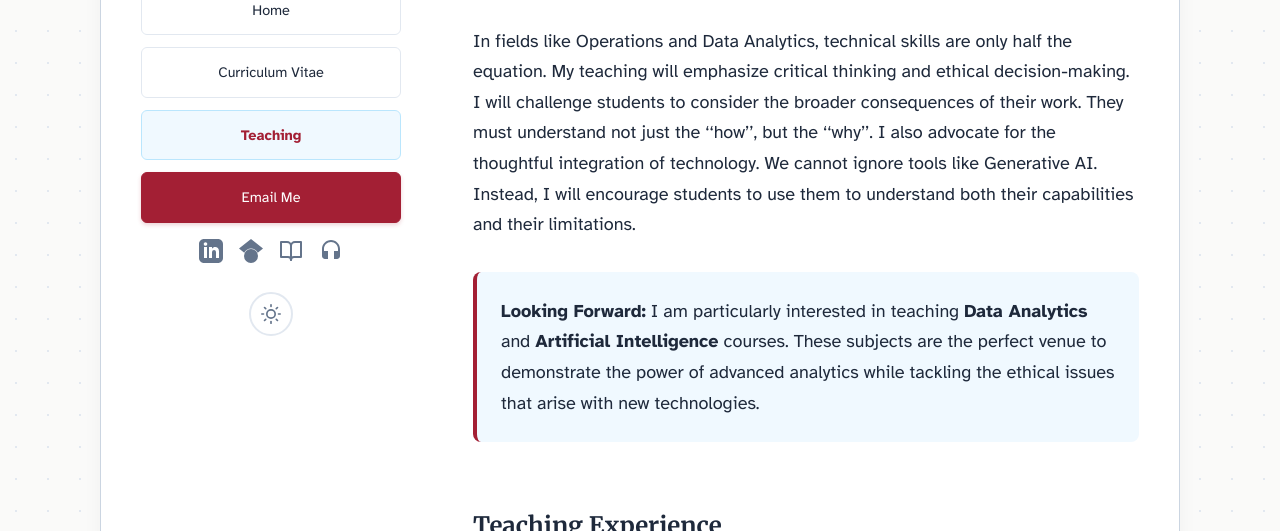
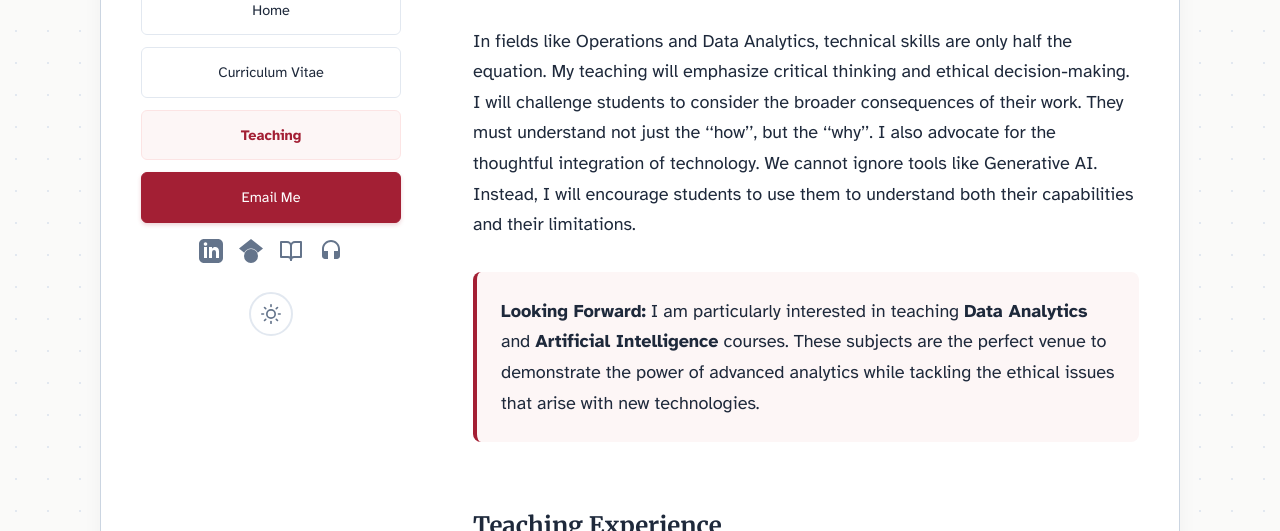
Before and after one commit to martins73/research-site, a Jekyll site: the page built from teaching.md, in a window 1280 px wide and 1400 px high, scrolled down 322 px. Shown: the part 431-962 px from the top of the window. Built offline with Jekyll 4.4.1, drawn with Linux system fonts in a browser that asks for light colours.

Commit message:
Centralize all theme colors in _config.yml with UCLA/IESE presets
All accent, info badge, and bg-accent colors (light + dark mode) now
read from _config.yml theme section via Liquid. Favicon also reads
from theme.light.accent.

To switch from IESE to UCLA: swap the active theme block with the
commented UCLA preset in _config.yml. One place, all colors.

https://claude.ai/code/session_01AAy6LZYttfLVwm5WTxrjVN

```diff
--- a/_config.yml
+++ b/_config.yml
@@ -20,11 +20,59 @@ author:
   cv_phone: "+1 857 313 8511"
   cv_address: "B501, 110 Westwood Plaza, Los Angeles, CA 90095"
 
-# Brand colors (single source of truth for favicon + CSS)
-# Change these to rebrand the entire site:
-accent_color: "#A31F34"
-accent_color_rgb: "163, 31, 52"
-accent_color_hover: "#7d1828"
+# =============================================================================
+# THEME COLORS — Single source of truth for the entire site (favicon + CSS)
+# To switch themes, swap the active block below. Presets:
+#
+#   UCLA:  accent=#2774AE  hover=#1e5f8e  rgb=39,116,174
+#   IESE:  accent=#A31F34  hover=#7d1828  rgb=163,31,52
+# =============================================================================
+theme:
+  # --- Light mode ---
+  light:
+    accent: "#A31F34"
+    accent_rgb: "163, 31, 52"
+    accent_hover: "#7d1828"
+    accent_orange: "#D97706"
+    bg_accent: "#fdf6f6"
+    bg_accent_hover: "#fceaea"
+    info_text: "#A31F34"
+    info_bg: "#fdf2f2"
+    info_bg_hover: "#fce4e4"
+  # --- Dark mode ---
+  dark:
+    accent: "#e05a6b"
+    accent_rgb: "224, 90, 107"
+    accent_hover: "#f0828f"
+    accent_orange: "#f59e0b"
+    bg_accent: "#3d1a1f"
+    bg_accent_hover: "#4d2228"
+    info_text: "#e05a6b"
+    info_bg: "#3d1a1f"
+    info_bg_hover: "#4d2228"
+
+# UCLA preset (uncomment and swap with above to switch):
+# theme:
+#   light:
+#     accent: "#2774AE"
+#     accent_rgb: "39, 116, 174"
+#     accent_hover: "#1e5f8e"
+#     accent_orange: "#D97706"
+#     bg_accent: "#f0f9ff"
+#     bg_accent_hover: "#e0f2fe"
+#     info_text: "#0284c7"
+#     info_bg: "#e0f2fe"
+#     info_bg_hover: "#bae6fd"
+#   dark:
+#     accent: "#3b82f6"
+#     accent_rgb: "59, 130, 246"
+#     accent_hover: "#60a5fa"
+#     accent_orange: "#f59e0b"
+#     bg_accent: "#1e3a5f"
+#     bg_accent_hover: "#2d4a6f"
+#     info_text: "#38bdf8"
+#     info_bg: "#1e3a5f"
+#     info_bg_hover: "#2d4a6f"
 
 # Template Attribution
 template:
--- a/assets/css/style.scss
+++ b/assets/css/style.scss
@@ -80,33 +80,33 @@
     /* Colors - Background */
     --bg-body: #FAFAF9;         /* The Desk: Warm off-white */
     --bg-paper: #ffffff;        /* The Page: Pure white */
-    --bg-accent: #f0f9ff;       /* Light blue background */
-    --bg-accent-hover: #e0f2fe; /* Hover state for accent bg */
+    --bg-accent: {{ site.theme.light.bg_accent }};
+    --bg-accent-hover: {{ site.theme.light.bg_accent_hover }};
 
     /* Colors - Text Hierarchy */
-    --text-primary: #1e293b;    /* Main headings and important text */
-    --text-secondary: #334155;  /* Secondary text */
-    --text-tertiary: #475569;   /* Tertiary text */
-    --text-light: #64748b;      /* Standard light text */
-    --text-muted: #94a3b8;      /* More muted/lighter text */
-    --text-lighter: #cbd5e1;    /* Very light text */
-
-    /* Colors - Accent (from _config.yml accent_color) */
-    --accent: {{ site.accent_color }};
-    --accent-rgb: {{ site.accent_color_rgb }};
-    --accent-hover: {{ site.accent_color_hover }};
-    --accent-orange: #D97706;   /* Amber accent (job market tag) */
+    --text-primary: #1e293b;
+    --text-secondary: #334155;
+    --text-tertiary: #475569;
+    --text-light: #64748b;
+    --text-muted: #94a3b8;
+    --text-lighter: #cbd5e1;
+
+    /* Colors - Accent (from _config.yml theme.light) */
+    --accent: {{ site.theme.light.accent }};
+    --accent-rgb: {{ site.theme.light.accent_rgb }};
+    --accent-hover: {{ site.theme.light.accent_hover }};
+    --accent-orange: {{ site.theme.light.accent_orange }};
 
     /* Colors - Border */
-    --border: #e2e8f0;          /* Default border */
-    --border-dashed: #e2e8f0;   /* Dashed borders */
-    --border-medium: #cbd5e1;   /* Medium border */
-    --border-dark: #94a3b8;     /* Dark border */
-
-    /* Colors - Status/Info */
-    --info-text: #0284c7;       /* Info badges text */
-    --info-bg: #e0f2fe;         /* Info badges background */
-    --info-bg-hover: #bae6fd;   /* Info badges hover */
+    --border: #e2e8f0;
+    --border-dashed: #e2e8f0;
+    --border-medium: #cbd5e1;
+    --border-dark: #94a3b8;
+
+    /* Colors - Status/Info (from _config.yml theme.light) */
+    --info-text: {{ site.theme.light.info_text }};
+    --info-bg: {{ site.theme.light.info_bg }};
+    --info-bg-hover: {{ site.theme.light.info_bg_hover }};
 
     /* Spacing System - Based on 4px grid */
     --space-1: 0.25rem;   /* 4px */
@@ -155,33 +155,33 @@
     /* Colors - Background */
     --bg-body: #0f172a;         /* Dark slate background */
     --bg-paper: #1e293b;        /* Dark paper */
-    --bg-accent: #1e3a5f;       /* Dark blue background */
-    --bg-accent-hover: #2d4a6f; /* Hover state for accent bg */
+    --bg-accent: {{ site.theme.dark.bg_accent }};
+    --bg-accent-hover: {{ site.theme.dark.bg_accent_hover }};
 
     /* Colors - Text Hierarchy */
-    --text-primary: #f1f5f9;    /* Light text for dark bg */
-    --text-secondary: #e2e8f0;  /* Secondary light text */
-    --text-tertiary: #cbd5e1;   /* Tertiary light text */
-    --text-light: #94a3b8;      /* Lighter gray text */
-    --text-muted: #64748b;      /* Muted text */
-    --text-lighter: #475569;    /* Even lighter/darker gray */
-
-    /* Colors - Accent (slightly brighter for dark mode) */
-    --accent: #3b82f6;          /* Brighter blue for dark mode */
-    --accent-rgb: 59, 130, 246; /* Dark mode accent as RGB triplet */
-    --accent-hover: #60a5fa;    /* Lighter blue for hover */
-    --accent-orange: #f59e0b;   /* Brighter amber */
+    --text-primary: #f1f5f9;
+    --text-secondary: #e2e8f0;
+    --text-tertiary: #cbd5e1;
+    --text-light: #94a3b8;
+    --text-muted: #64748b;
+    --text-lighter: #475569;
+
+    /* Colors - Accent (from _config.yml theme.dark) */
+    --accent: {{ site.theme.dark.accent }};
+    --accent-rgb: {{ site.theme.dark.accent_rgb }};
+    --accent-hover: {{ site.theme.dark.accent_hover }};
+    --accent-orange: {{ site.theme.dark.accent_orange }};
 
     /* Colors - Border */
-    --border: #334155;          /* Dark border */
-    --border-dashed: #334155;   /* Dashed borders */
-    --border-medium: #475569;   /* Medium border */
-    --border-dark: #64748b;     /* Lighter border in dark mode */
-
-    /* Colors - Status/Info */
-    --info-text: #38bdf8;       /* Brighter info text */
-    --info-bg: #1e3a5f;         /* Dark info background */
-    --info-bg-hover: #2d4a6f;   /* Info hover */
+    --border: #334155;
+    --border-dashed: #334155;
+    --border-medium: #475569;
+    --border-dark: #64748b;
+
+    /* Colors - Status/Info (from _config.yml theme.dark) */
+    --info-text: {{ site.theme.dark.info_text }};
+    --info-bg: {{ site.theme.dark.info_bg }};
+    --info-bg-hover: {{ site.theme.dark.info_bg_hover }};
 
     /* Dark mode specific adjustments */
     --container-border: #334155;
```
Also changed, not shown: assets/logos/favicon.svg.
